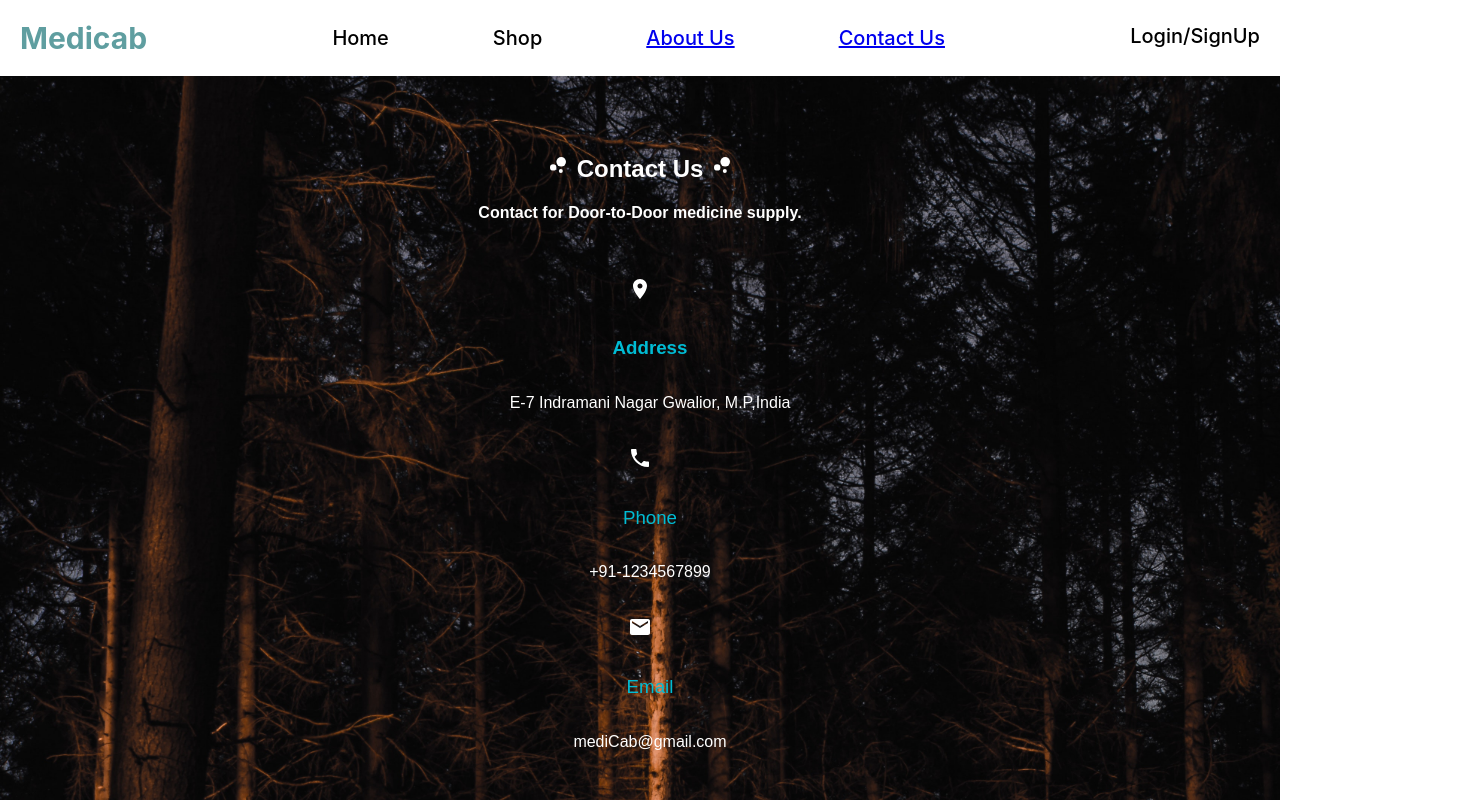
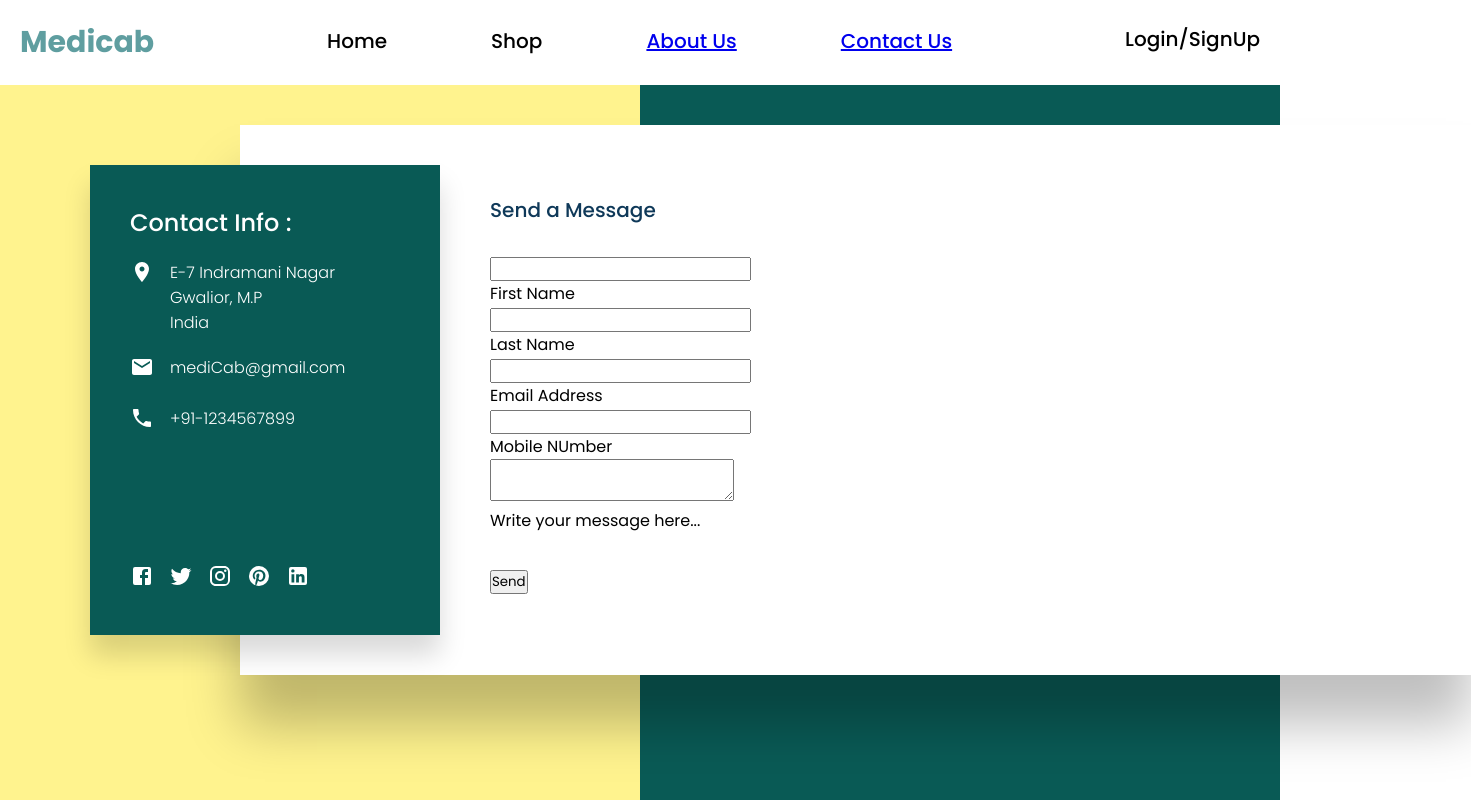
Before and after one commit to roshanyadav1793/Medi-Cab, a React (Create React App) app: page /contactus in a window 1280 px wide. Shown: the top 800 px of the page, 1471 px wide, since content can reach past the window. Built offline with nearby package versions, Linux system fonts and the light colour scheme.

Commit message:
contact us page updated

```diff
--- a/src/components/Contactus/Contactus.js
+++ b/src/components/Contactus/Contactus.js
@@ -3,6 +3,11 @@ import classes from './styles/Contactus.module.css';
 import PhoneIcon from '@material-ui/icons/Phone';
 import EmailIcon from '@material-ui/icons/Email';
 import RoomIcon from '@material-ui/icons/Room';
+import FacebookIcon from '@material-ui/icons/Facebook';
+import TwitterIcon from '@material-ui/icons/Twitter';
+import InstagramIcon from '@material-ui/icons/Instagram';
+import PinterestIcon from '@material-ui/icons/Pinterest';
+import LinkedInIcon from '@material-ui/icons/LinkedIn';
 import BubbleChartIcon from '@material-ui/icons/BubbleChart';
 import Navbar from '../jsFiles/Navbar';
 import Footer from '../Footer/Footer';
@@ -11,32 +16,61 @@ const contactUs=()=>{
     return (
         <>
             <Navbar />
-            <section className={classes.contact}>
-                <div className={classes.content}>
-                    <h1><BubbleChartIcon/> Contact Us <BubbleChartIcon/></h1>
-                    <h4>Contact for Door-to-Door medicine supply.</h4>
-                </div>
-                <div className="container">
-                    <div className="contactInfo">
-                        <div className={classes.box}>
-                            <div className={`${classes.icon} ${classes.top}`}><RoomIcon/></div>
-                            <div className={classes.text}>
-                                <h3><strong>Address</strong></h3>
-                                <p>E-7 Indramani Nagar Gwalior, M.P,India</p>
+            <section className={classes.section}>
+                <div className={classes.container}>
+                    <div className={classes.contactInfo}>
+                        <div>
+                            <h2>Contact Info :</h2>
+                            <ul className={classes.info}>
+                                <li>
+                                    <span><RoomIcon /></span>
+                                    <span>E-7 Indramani Nagar<br></br>
+                                    Gwalior, M.P<br></br>
+                                    India</span>
+                                </li>
+                                <li>
+                                    <span><EmailIcon /></span>
+                                    <span>mediCab@gmail.com</span>
+                                </li>
+                                <li>
+                                    <span><PhoneIcon /></span>
+                                    <span>+91-1234567899</span>
+                                </li>
+                            </ul>
+                        </div>
+                        <ul className={classes.sci}>
+                            <li><a href="#"></a><FacebookIcon/></li>
+                            <li><a href="#"></a><TwitterIcon/></li>
+                            <li><a href="#"></a><InstagramIcon/></li>
+                            <li><a href="#"></a><PinterestIcon/></li>
+                            <li><a href="#"></a><LinkedInIcon/></li>
+                        </ul>
+                    </div>
+                    <div className={classes.contactForm}>
+                        <h2>Send a Message</h2>
+                        <div className={classes.formBox}>
+                            <div className={classes.inputBoxW50}>
+                                <input type="text" name="" required/>
+                                <span>First Name</span>
                             </div>
-                        </div>
-                        <div className={classes.box}>
-                            <div className={classes.icon}><PhoneIcon/></div>
-                            <div className={classes.text}>
-                                <h3>Phone</h3>
-                                <p>+91-1234567899</p>
+                            <div className={classes.inputBoxW50}>
+                                <input type="text" required/>
+                                <span>Last Name</span>
                             </div>
-                        </div>
-                        <div className={classes.box}>
-                            <div className={classes.icon}><EmailIcon/></div>
-                            <div className={classes.text}>
-                                <h3>Email</h3>
-                                <p>mediCab@gmail.com</p>
+                            <div className={classes.inputBoxW50}>
+                                <input type="text" required/>
+                                <span>Email Address</span>
+                            </div>
+                            <div className={classes.inputBoxW50}>
+                                <input type="text" required/>
+                                <span>Mobile NUmber</span>
+                            </div>
+                            <div className={classes.inputBoxW100}>
+                                <textarea type="text" required/>
+                                <span>Write your message here...</span>
+                            </div>
+                            <div className={classes.inputBoxW100}>
+                                <input type="submit" value="Send"/>
                             </div>
                         </div>
                     </div>
--- a/src/components/Contactus/styles/Contactus.module.css
+++ b/src/components/Contactus/styles/Contactus.module.css
@@ -1,60 +1,126 @@
-/*
-@import url('https://fonts.googleapis.com/css2?family=Poppins:ital,wght@0,200;0,300;0,400;0,500;0,600;0,700;0,800;1,900&display=swap" rel="stylesheet');
-@import url('https://stackpath.bootstrapcdn.com/bootstrap/4.5.2/css/bootstrap.min.css');
-*/
+@import url('https://fonts.googleapis.com/css2?family=Poppins:wght@200;300;400;500;600;700;800;900&display=swap');
 
-.contact{
-    position: relative;
-    min-height: 100vh;
-    padding: 50px 100px;
+*{
+  margin: 0;
+  padding: 0;
+  box-sizing: border-box;
+  font-family: 'Poppins', sans-serif;
+}
+
+.section{
   display: flex;
   justify-content: center;
   align-items: center;
-    flex-direction: column;
-    background: url('./second.jpg');
-    background-size: cover;
-    text-align: center;
-    color:#fff;
-    font-family: sans-serif;
+  min-height: 100vh;
+  background: #095a55;
 }
 
-  .content h3{
-    font-size: 36px;
-    font-weight:500;
-    color: white;
+.section::before{
+  content: '';
+  position: absolute;
+  top: 0;
+  left: 0;
+  width: 50%;
+  height: 100%;
+  background: #fff38e;
 }
 
-  .text {
+.container{
+  position: relative;
+  min-width: 1100px;
+  min-height: 550px;
   display: flex;
-    margin-left: 20px;
-    font-size: 16px;
+  z-index: 1000;
+}
+.container .contactInfo{
+  position: absolute;
+  top: 40px;
+  bottom: 40px;
+  width: 350px;
+  height: calc(100%-80px);
+  background: #095a55;
+  z-index: 1;
+  padding: 40px;
+  display: flex;
+  justify-content: center;
+  flex-direction: column;
+  justify-content: space-between;
+  box-shadow: 0 20px 25px rgba(0,0,0,0.15);
+}
+
+.container .contactInfo h2{
   color: #fff;
-    flex-direction: column;
+  font-size: 24px;
+  font-weight: 500;
+}
+
+.container .contactInfo .info{
+  position: relative;
+  margin: 20px 0;
+}
+.container .contactInfo .info li{
+  position: relative;
+  list-style: none;
+  display: flex;
+  margin: 20px 0;
+  cursor: pointer;
+  align-items: flex-start;
+}
+.container .contactInfo .info li span:nth-child(1){
+  width: 30px;
+  min-width: 30px;
+  color: #fff;
+}
+.container .contactInfo .info li span:nth-child(2){
+  color: #fff;
+  margin-left: 10px;
   font-weight: 300;
 }
-
-  .top{
-    margin-top: 5%;
+.container .contactInfo .sci{
+  position: relative;
+  display: flex;
+}
+.container .contactInfo .sci li{
+  list-style: none;
+  margin-right: 15px;
+  color: #fff;
+  text-decoration: none;
+  cursor: pointer;
+}
+.container .contactForm{
+  position: absolute;
+  padding: 70px 50px;
+  padding-left: 250px;
+  padding-right: 700px;
+  margin-left: 150px;
+  width: calc(100%-50px);
+  height: 100%;
+  background: #fff;
+  box-shadow: 0 50px 50px rgba(0,0,0,0.25);
 }
 
-  .icon{
-    min-width: 60px;
-    height: 60px;
-    display: flex;
-    justify-content: center;
-    align-items: center;
-    font-size: 22px;
+.container .contactForm h2{
+  color: #0f3959;
+  font-size: 20px;
+  font-weight: 500;
 }
 
-  .text h3{
-    font-weight: 500;
-    color: #00bcd4;
+.container .contactForm .formBox{
+  position: relative;
+  display: flex;
+  justify-content: space-between;
+  flex-wrap: wrap;
+  padding-top: 30px;
 }
 
-  .content h1{
-    font-weight: 800;
+.container .contactForm .formBox .inputBoxW50{
+  position: relative;
+  margin-right: 20px;
+  width: 47%;
 }
 
-  .hr{
-    color:#fff ;
+.container .contactForm .formBox .inputBoxW100{
+  position: relative;
+  margin-bottom: 35px;
+  width: 100%;
 }
--- a/src/components/Pharmacy/Pharmacy.js
+++ b/src/components/Pharmacy/Pharmacy.js
@@ -39,6 +39,28 @@ const Pharmacy = () => {
                 <Button variant="primary">Go somewhere</Button>
             </Card.Body>
         </Card>
+        <Card style={{ width: '12rem', border: '1px solid black', marginLeft: '2%'  }}>
+            <Card.Img variant="top" src={image1} style={{width : '20%', objectFit: 'contain'}} />
+            <Card.Body>
+                <Card.Title>Card Title</Card.Title>
+                <Card.Text>
+                Some quick example text to build on the card title and make up the bulk of
+                the card's content.
+                </Card.Text>
+                <Button variant="primary">Go somewhere</Button>
+            </Card.Body>
+        </Card>
+        <Card style={{ width: '12rem', border: '1px solid black', marginLeft: '2%'  }}>
+            <Card.Img variant="top" src={image1} style={{width : '20%', objectFit: 'contain'}} />
+            <Card.Body>
+                <Card.Title>Card Title</Card.Title>
+                <Card.Text>
+                Some quick example text to build on the card title and make up the bulk of
+                the card's content.
+                </Card.Text>
+                <Button variant="primary">Go somewhere</Button>
+            </Card.Body>
+        </Card>
     </div>
   );
 }
```
Also changed, not shown: src/components/Contactus/location.png (added). Lines whose indentation alone changed are shown as unchanged.
